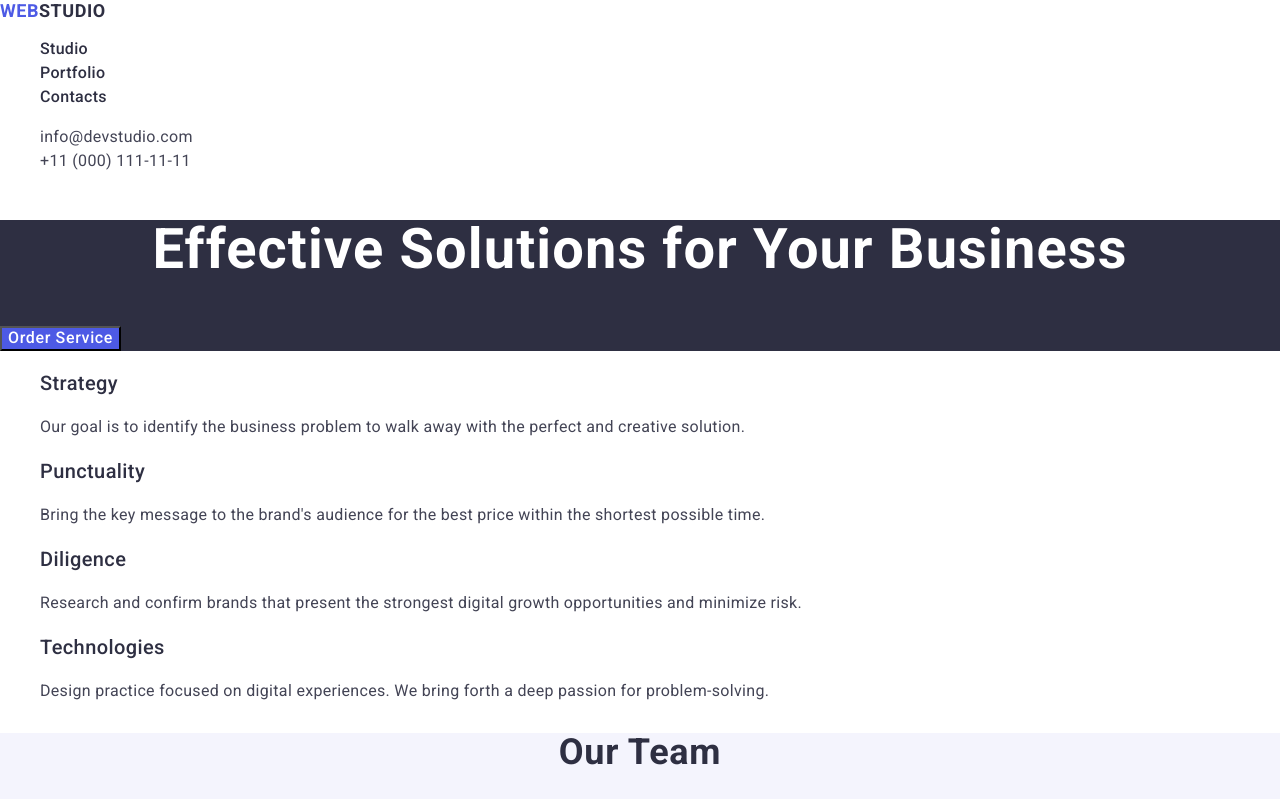
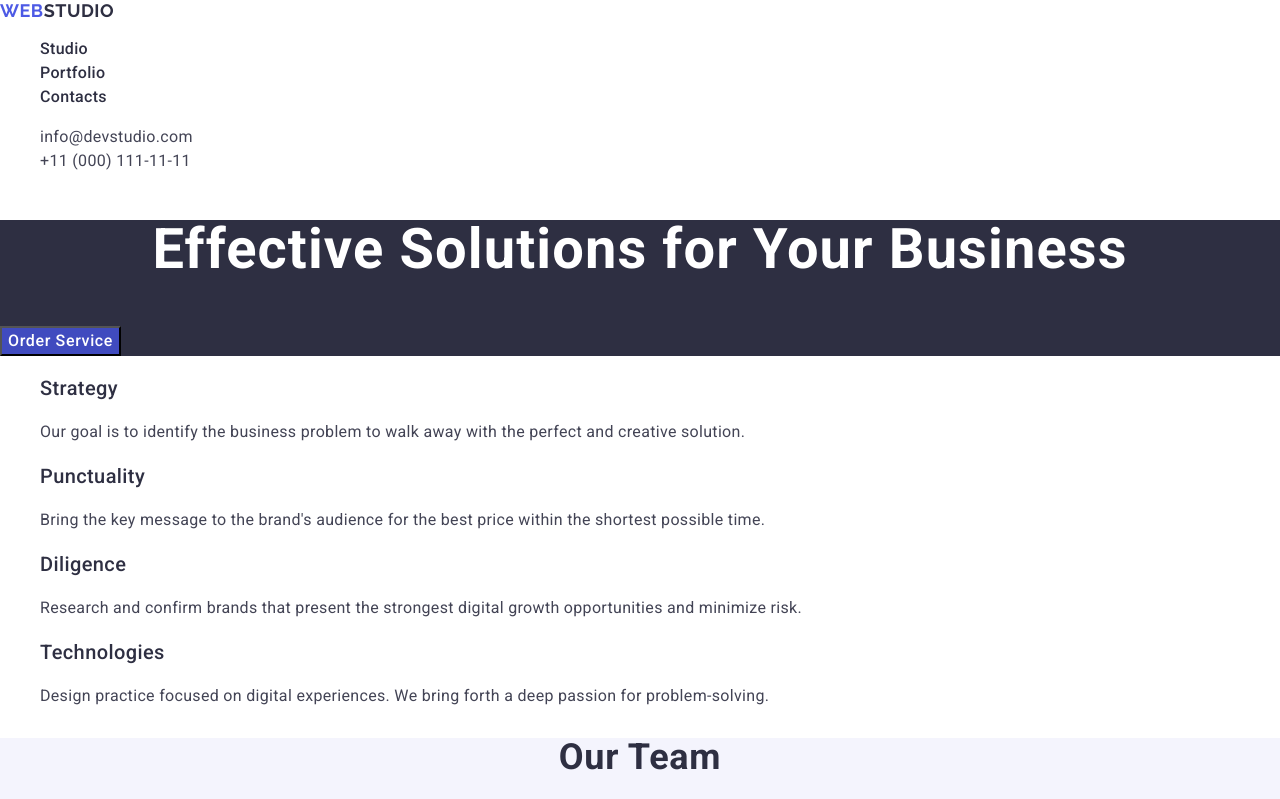
Before and after one commit to AlonaPak/goit-markup-hw-02, a plain HTML site: page index.html in a window 1280 px wide. Shown: the top 799 px of the page. Drawn offline with nearby package versions, Linux system fonts and the light colour scheme.

Commit message:
raleway href button-color

```diff
--- a/css/styles.css
+++ b/css/styles.css
@@ -22,6 +22,7 @@ body {
 /* ============== HEADER STYLES ============== */
 
 .logotype {
+    font-family: "Raleway", sans-seri;
     font-size: 18px;
     font-weight: 700;
     line-height: 1.17;
@@ -79,12 +80,13 @@ body {
 }
 
 .order-service-button {
-    background: var(--IRIS, #4D5AE5);
+    background-color: #404BBF;
 }
 
 .order-service-button {
     font-size: 16px;
     font-weight: 500;
+    line-height: 1.5;
     letter-spacing: 0.04em;
     color: var(--WHITE, #FFF);
 }
--- a/index.html
+++ b/index.html
@@ -24,7 +24,7 @@
 
                         <ul class="menu list">
                               <li class="menu-item">
-                                    <a class="menu-link link">Studio</a>
+                                    <a class="menu-link link" href="./index.html">Studio</a>
                               </li>
                               <li class="menu-item">
                                     <a class="menu-link link" href="">Portfolio</a>
```
